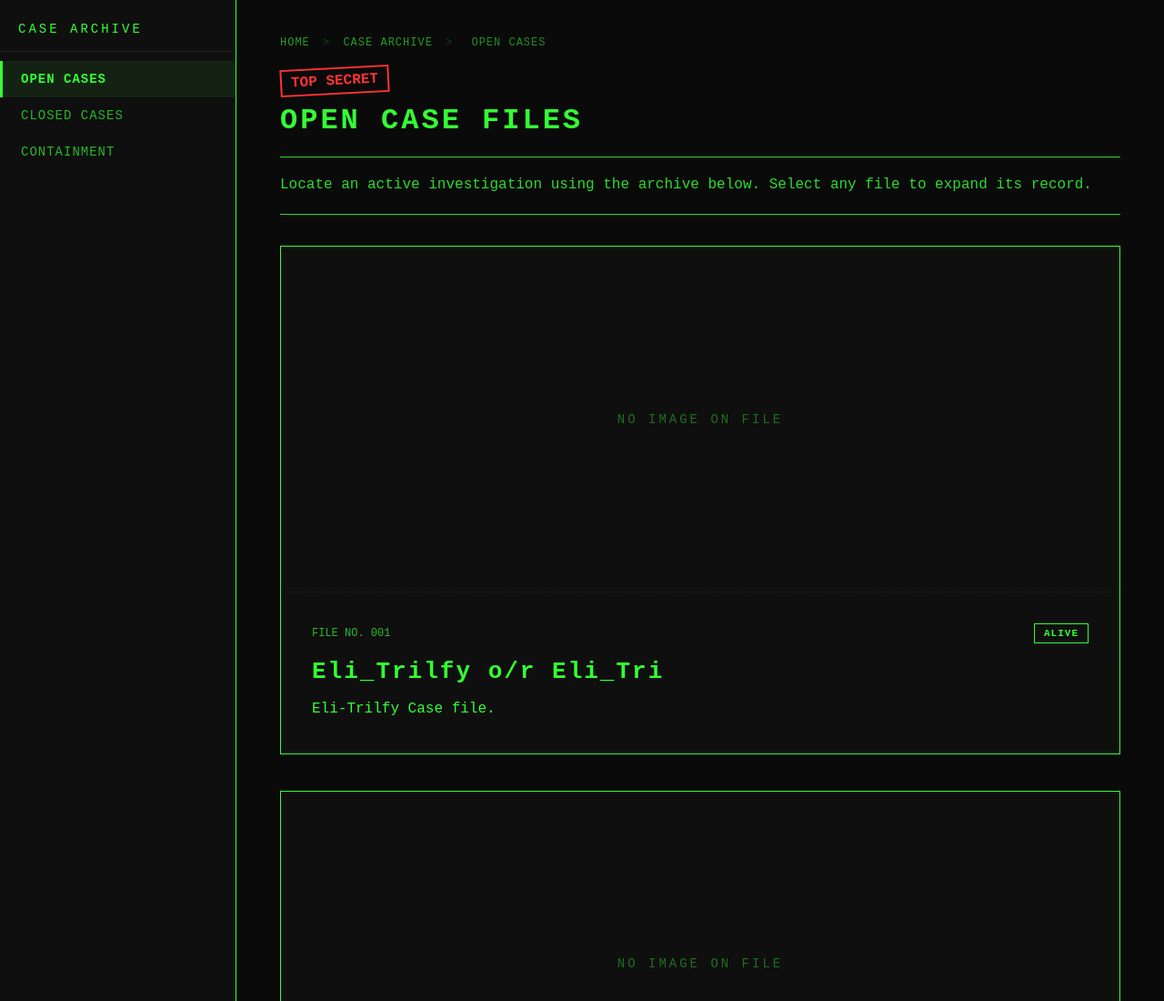
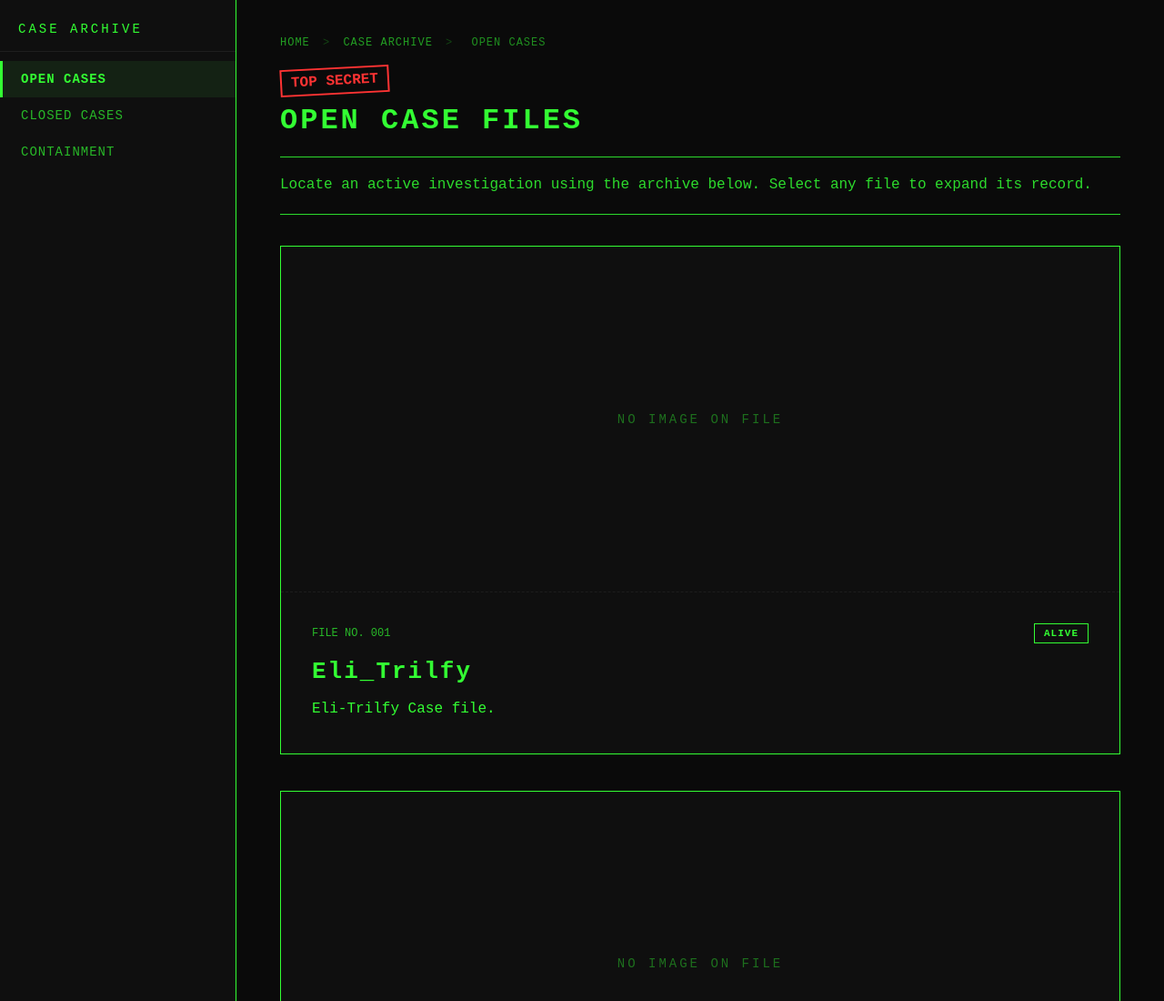
Before and after one commit to OcIClyvO/Crow_ServerHelp, a plain HTML site: page case-files.html in a window 1280 px wide. Shown: the top 1100 px of the page at 91% size. Drawn offline with Linux system fonts and the light colour scheme.

Commit message:
Update case-files.html

```diff
--- a/case-files.html
+++ b/case-files.html
@@ -256,7 +256,7 @@
       cases: [
         {
           id: "001",
-          subject: "Eli_Trilfy o/r Eli_Tri",
+          subject: "Eli_Trilfy",
           status: "Alive",
           image: null,
           summary: "Eli-Trilfy Case file.",
```
